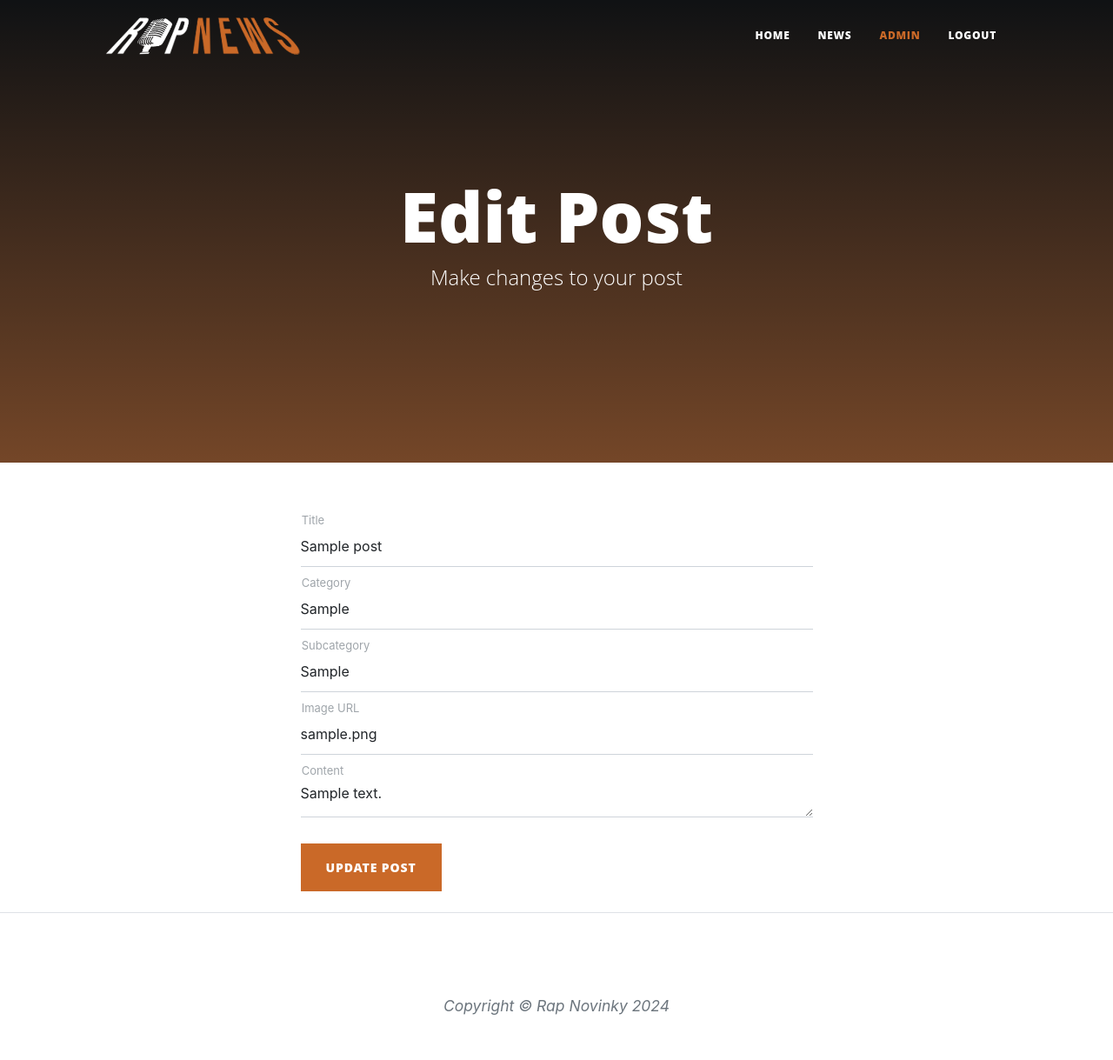
After one commit to mirstep019/SemestralniProjektWA, a PHP site: page /edit_post.php?id=1 in a window 1280 px wide. The commit adds this page. Shown: the whole page at 87% size. Run offline with PHP 8.4, Linux system fonts and the light colour scheme; a user stored in the database is signed in; tables that the repository leaves empty hold one stand-in row (values such as "Sample post").

Commit message:
delete, update fix, admin

```diff
--- /dev/null
+++ b/edit_post.php
@@ -0,0 +1,154 @@
+<?php
+session_start();
+require_once 'include/dbConnection.php';
+
+$db = new Database("localhost", "root", "", "rapnews_database");
+$conn = $db->connect();
+
+// Získání ID příspěvku z URL
+$post_id = isset($_GET['id']) ? intval($_GET['id']) : 0;
+
+// Zkontrolujte, zda je uživatel přihlášen
+if (!isset($_SESSION['user_id'])) {
+    header("Location: login.php");
+    exit();
+}
+
+// Načtení informací o příspěvku z databáze
+$query = "SELECT * FROM posts WHERE post_id=?";
+$stmt = $conn->prepare($query);
+$stmt->bind_param("i", $post_id);
+$stmt->execute();
+$result = $stmt->get_result();
+$post = $result->fetch_assoc();
+
+// Pokud příspěvek neexistuje nebo uživatel nemá právo ho upravit
+if (!$post || ($post['user_id'] != $_SESSION['user_id'] && $_SESSION['role'] !== 'admin')) {
+    header("Location: profile.php");
+    exit();
+}
+
+// Zpracování formuláře pro úpravu příspěvku
+if ($_SERVER["REQUEST_METHOD"] == "POST") {
+    $title = $_POST['title'];
+    $category = $_POST['category'];
+    $subcategory = $_POST['subcategory'];
+    $image_url = $_POST['image_url'];
+    $content = $_POST['content'];
+
+    // Aktualizace příspěvku v databázi
+    $query = "UPDATE posts SET title=?, category=?, subcategory=?, image_url=?, content=? WHERE post_id=?";
+    $stmt = $conn->prepare($query);
+    $stmt->bind_param("sssssi", $title, $category, $subcategory, $image_url, $content, $post_id);
+    $stmt->execute();
+
+    // Nastavení zprávy a přesměrování zpět na stránku s profilem
+    $_SESSION['message'] = "The post was successfully updated.";
+    header("Location: profile.php");
+    exit();
+}
+?>
+
+<!DOCTYPE html>
+<html lang="en">
+<head>
+    <meta charset="utf-8" />
+    <meta name="viewport" content="width=device-width, initial-scale=1, shrink-to-fit=no" />
+    <meta name="description" content="" />
+    <meta name="author" content="" />
+    <title>Edit Post - Rap Novinky</title>
+    <link rel="stylesheet" href="css/styles.css" />
+</head>
+<body>
+    <?php
+        $navPath = __DIR__ . '/include/navigation.php';
+        if (file_exists($navPath) && is_readable($navPath)) {
+            include $navPath;
+        } else {
+            echo 'Navigace není dostupná.';
+        }
+    ?>
+    <header class="masthead" style="background: linear-gradient(180deg, black, #ca6928);">
+        <div class="container position-relative px-4 px-lg-5">
+            <div class="row gx-4 gx-lg-5 justify-content-center">
+                <div class="col-md-10 col-lg-8 col-xl-7">
+                    <div class="page-heading">
+                        <h1>Edit Post</h1>
+                        <span class="subheading">Make changes to your post</span>
+                    </div>
+                </div>
+            </div>
+        </div>
+    </header>
+    <main class="mb-4">
+        <div class="container px-4 px-lg-5">
+            <div class="row gx-4 gx-lg-5 justify-content-center">
+                <div class="col-md-10 col-lg-8 col-xl-7">
+                    <form method="POST" action="edit_post.php?id=<?php echo $post_id; ?>">
+                        <div class="form-floating">
+                            <input class="form-control" id="title" name="title" type="text" placeholder="Enter the title..." value="<?php echo htmlspecialchars($post['title']); ?>" required />
+                            <label for="title">Title</label>
+                        </div>
+                        <div class="form-floating">
+                            <input class="form-control" id="category" name="category" type="text" placeholder="Enter the category..." value="<?php echo htmlspecialchars($post['category']); ?>" required />
+                            <label for="category">Category</label>
+                        </div>
+                        <div class="form-floating">
+                            <input class="form-control" id="subcategory" name="subcategory" type="text" placeholder="Enter the subcategory..." value="<?php echo htmlspecialchars($post['subcategory']); ?>" required />
+                            <label for="subcategory">Subcategory</label>
+                        </div>
+                        <div class="form-floating">
+                            <input class="form-control" id="image_url" name="image_url" type="text" placeholder="Enter the image URL..." value="<?php echo htmlspecialchars($post['image_url']); ?>" required />
+                            <label for="image_url">Image URL</label>
+                        </div>
+                        <div class="form-floating">
+                            <textarea class="form-control" id="content" name="content" placeholder="Enter the content..." required><?php echo htmlspecialchars($post['content']); ?></textarea>
+                            <label for="content">Content</label>
+                        </div>
+                        <br />
+                        <button class="btn btn-primary text-uppercase" id="submitButton" type="submit">Update Post</button>
+                    </form>
+                </div>
+            </div>
+        </div>
+    </main>
+    <!-- Footer-->
+    <footer class="border-top">
+        <div class="container px-4 px-lg-5">
+            <div class="row gx-4 gx-lg-5 justify-content-center">
+                <div class="col-md-10 col-lg-8 col-xl-7">
+                    <ul class="list-inline text-center">
+                        <li class="list-inline-item">
+                            <a href="#!">
+                                <span class="fa-stack fa-lg">
+                                    <i class="fas fa-circle fa-stack-2x"></i>
+                                    <i class="fab fa-twitter fa-stack-1x fa-inverse"></i>
+                                </span>
+                            </a>
+                        </li>
+                        <li class="list-inline-item">
+                            <a href="#!">
+                                <span class="fa-stack fa-lg">
+                                    <i class="fas fa-circle fa-stack-2x"></i>
+                                    <i class="fab fa-facebook-f fa-stack-1x fa-inverse"></i>
+                                </span>
+                            </a>
+                        </li>
+                        <li class="list-inline-item">
+                            <a href="#!">
+                                <span class="fa-stack fa-lg">
+                                    <i class="fas fa-circle fa-stack-2x"></i>
+                                    <i class="fab fa-github fa-stack-1x fa-inverse"></i>
+                                </span>
+                            </a>
+                        </li>
+                    </ul>
+                    <div class="small text-center text-muted fst-italic">Copyright &copy; Rap Novinky 2024</div>
+                </div>
+            </div>
+        </div>
+    </footer>
+    <script src="https://cdn.jsdelivr.net/npm/bootstrap@5.2.3/dist/js/bootstrap.bundle.min.js"></script>
+    <script src="js/scripts.js"></script>
+</body>
+</html>
--- a/include/UserManager.php
+++ b/include/UserManager.php
@@ -1,4 +1,5 @@
 <?php
+
 require_once 'dbConnection.php'; // Připojení k souboru s třídou pro práci s databází
 
 class UserManager {
@@ -25,6 +26,7 @@ class UserManager {
                 $_SESSION['user_id'] = $user['user_id'];
                 $_SESSION['username'] = $user['username'];
                 $_SESSION['user_email'] = $user['email'];
+                $_SESSION['role'] = $user['role']; // Přidání role do session
                 // Přesměrování na domovskou stránku nebo jinou požadovanou stránku po přihlášení
                 header("Location: index.php"); // Uprav 'index.php' podle potřeby
                 exit();
--- a/post.php
+++ b/post.php
@@ -89,7 +89,7 @@ if (isset($_SESSION['user_id'])) {
         <div class="container position-relative px-4 px-lg-5">
             <div class="row gx-4 gx-lg-5 justify-content-center">
                 <div class="col-md-10 col-lg-8 col-xl-7">
-                    <div class="post-heading">
+                    <div class="post-heading" style="word-break: break-word;hyphens: auto;">
                         <h1><?php echo htmlspecialchars($post['title']); ?></h1>
                         <h2 class="subheading"><?php echo htmlspecialchars($post['category']); ?> - <?php echo htmlspecialchars($post['subcategory']); ?></h2>
                         <span class="meta">
```
Also changed, not shown: delete_post.php (added, +46 -0 lines), index.php (+41 -18 lines), news.php (+22 -31 lines), profile.php (+8 -1 lines), css/styles.css.
